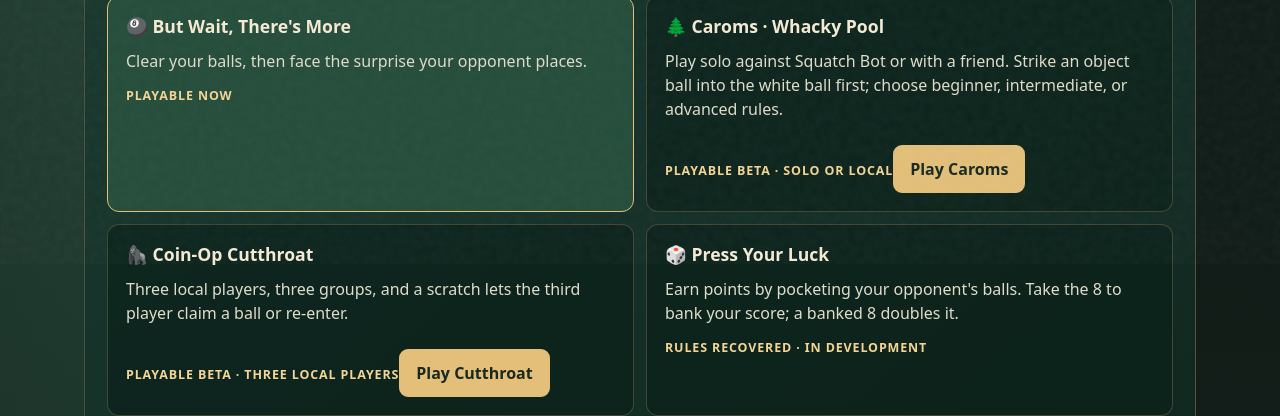
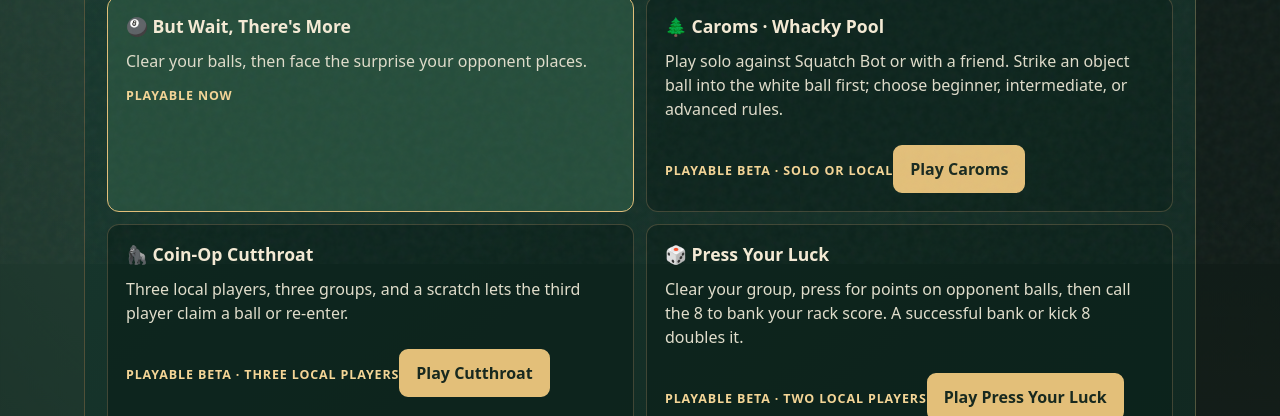
Before and after one commit to subiki/squatchpool, a website with bundled scripts: page index.html in a window 1280 px wide. Shown: the part 536-952 px from the top of the page. Built offline with nearby package versions, Linux system fonts and the light colour scheme; animation ran at ten frames a second; files whose address does not match are found by name.

Commit message:
Integrate Press Your Luck playable release candidate: index.html

```diff
--- a/index.html
+++ b/index.html
@@ -33,7 +33,7 @@
       <article class="squatch-game-card current"><strong>🎱 But Wait, There's More</strong><p>Clear your balls, then face the surprise your opponent places.</p><span>PLAYABLE NOW</span></article>
       <article class="squatch-game-card"><strong>🌲 Caroms · Whacky Pool</strong><p>Play solo against Squatch Bot or with a friend. Strike an object ball into the white ball first; choose beginner, intermediate, or advanced rules.</p><span>PLAYABLE BETA · SOLO OR LOCAL</span><a class="squatch-game-action" href="./caroms.html" aria-label="Play Caroms beta">Play Caroms</a></article>
       <article class="squatch-game-card"><strong>🦍 Coin-Op Cutthroat</strong><p>Three local players, three groups, and a scratch lets the third player claim a ball or re-enter.</p><span>PLAYABLE BETA · THREE LOCAL PLAYERS</span><a class="squatch-game-action" href="./cutthroat.html" aria-label="Play three-player Cutthroat">Play Cutthroat</a></article>
-      <article class="squatch-game-card"><strong>🎲 Press Your Luck</strong><p>Earn points by pocketing your opponent's balls. Take the 8 to bank your score; a banked 8 doubles it.</p><span>RULES RECOVERED · IN DEVELOPMENT</span></article>
+      <article class="squatch-game-card"><strong>🎲 Press Your Luck</strong><p>Clear your group, press for points on opponent balls, then call the 8 to bank your rack score. A successful bank or kick 8 doubles it.</p><span>PLAYABLE BETA · TWO LOCAL PLAYERS</span><a class="squatch-game-action" href="./press-your-luck.html" aria-label="Play Press Your Luck beta">Play Press Your Luck</a></article>
     </div>
     <p class="catalog-note">But Wait, Caroms and three-player Cutthroat are playable locally. Caroms uses provisional rule interpretations; Cutthroat also labels its playtest interpretations; sitewide totals appear only when Cloudflare statistics are connected. Other modes unlock after complete-match testing. <a href="./rules.html">Read the original rules</a>.</p>
    </section>
```
